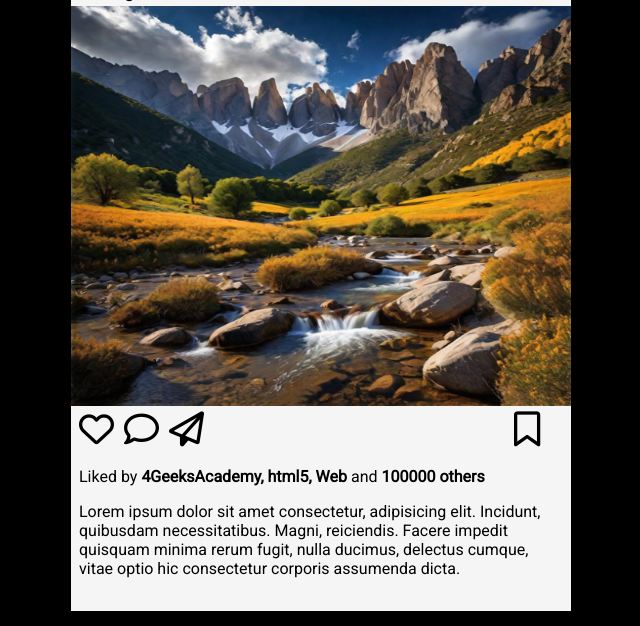
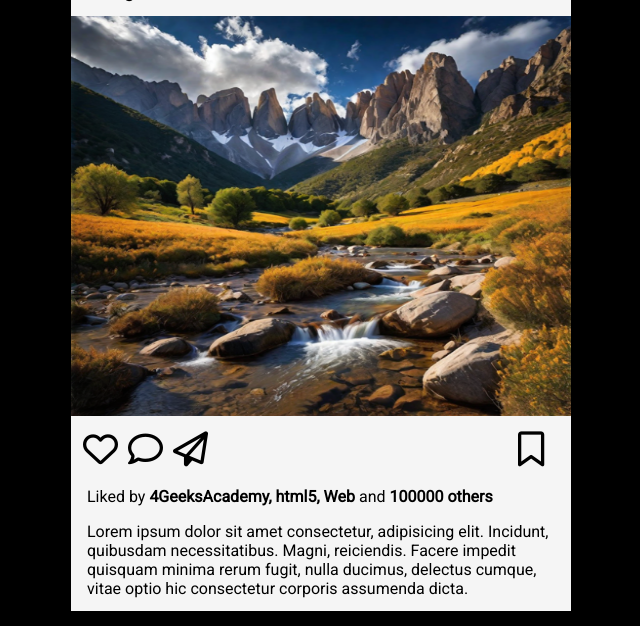
Before and after one commit to 4GeeksAcademy/DaniWallaceDev-sp61-instagram-post, a plain HTML site: page index.html in a window 1280 px wide. Shown: the part 174-800 px from the top of the page, without its empty margins (327-967 px from the left). Drawn offline with Linux system fonts and the light colour scheme.

Commit message:
first commit

```diff
--- a/index.html
+++ b/index.html
@@ -16,9 +16,7 @@
             <div class="titulo"><p><strong>HTML5</strong><br>Rigoberto</p></div>
             <div class="puntitos"><i class="fa-solid fa-ellipsis-vertical"></i></div>
         </div>
-        <div class="imagen">
             <img src="src/images/imagen_post.png"/>
-        </div>
         <div class="feedback">
             <i class="fa-regular fa-heart"></i><i class="fa-regular fa-comment"></i><i class="fa-regular fa-paper-plane"></i><i class="fa-regular fa-bookmark"></i>
         </div>
--- a/src/styles/styles.css
+++ b/src/styles/styles.css
@@ -41,11 +41,13 @@ img {
     width: 100%;
     height: 400px;
     margin: 0px auto;
+    padding: 10px 0px;
 }
 div.feedback{
     margin: auto;
     margin-left: 8px;
     font-size: 35px;
+    padding: 0px 0px 0px 4px
 }
 div.feedback i.fa-heart {
     margin-right: 10px;
@@ -59,4 +61,5 @@ div.feedback i.fa-bookmark {
 div.likes{
     margin-left: 8px;
     margin-right: 8px;
+    padding: 0px 0px 0px 8px
 }
```
